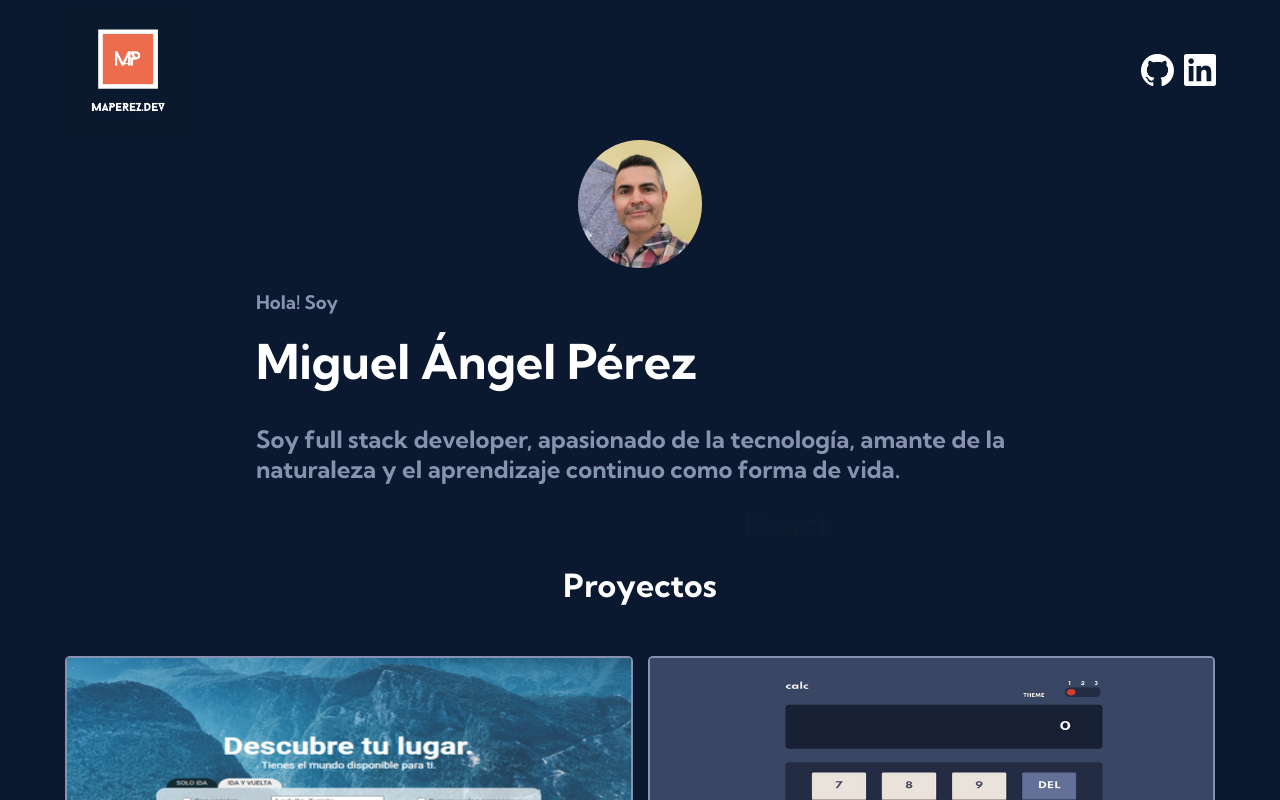
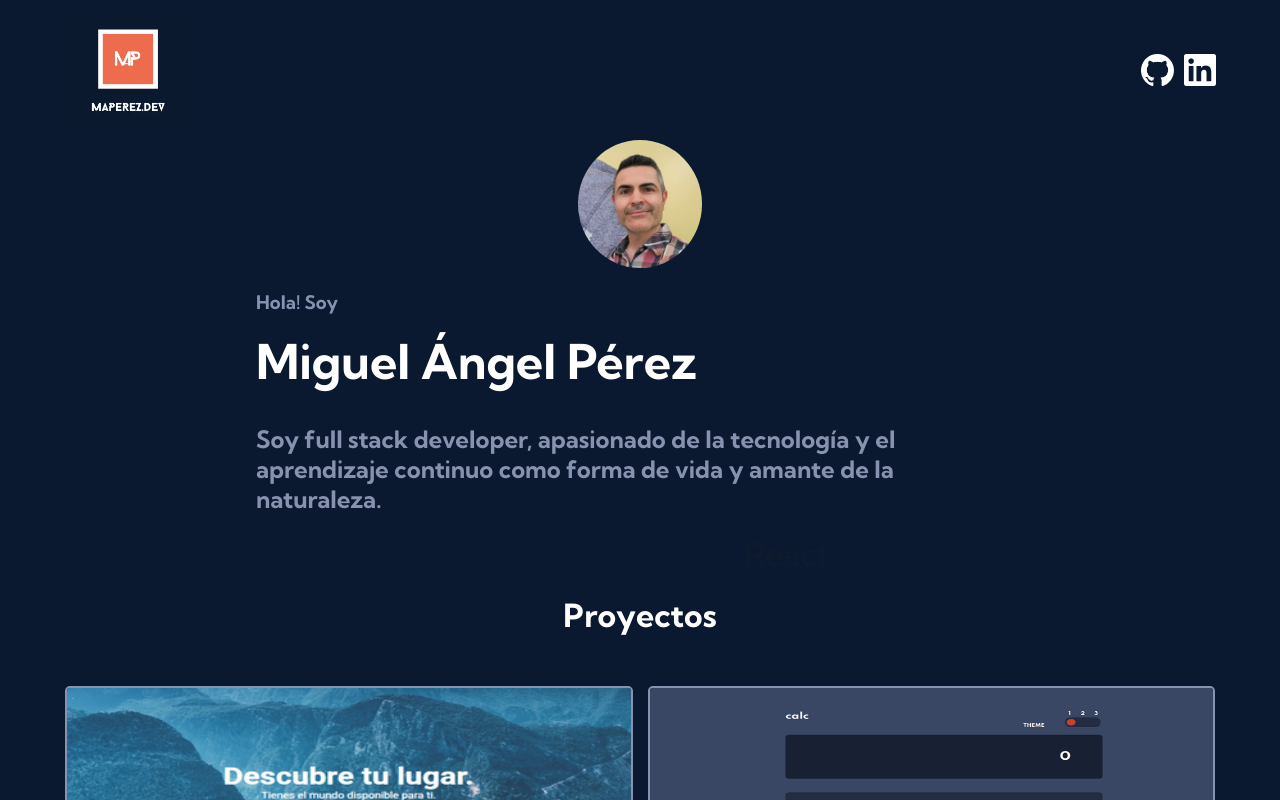
Before and after one commit to maperezromero/maperez.dev, a React (Create React App) app: page / in a window 1280 px wide. Shown: the top 800 px of the page. Built offline with nearby package versions, Linux system fonts and the light colour scheme.

Commit message:
Edit: Text at Header

```diff
--- a/src/components/header.js
+++ b/src/components/header.js
@@ -47,8 +47,8 @@ return(
                 Miguel Ángel Pérez
             </h1>
             <h2>
-                Soy full stack developer, apasionado de la tecnología, amante
-                de la naturaleza y el aprendizaje continuo como forma de vida.
+                Soy full stack developer, apasionado de la tecnología y el aprendizaje continuo
+                como forma de vida y amante de la naturaleza.
             </h2>
             <Technologies/>
         </div>
```
